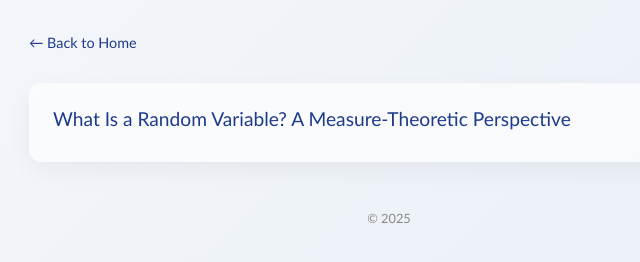
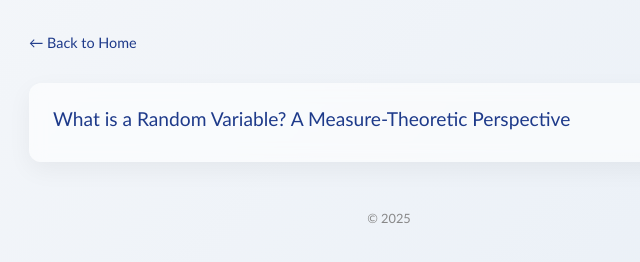
Before and after one commit to etemuulen/etemuulen.github.io, a plain HTML site: page projects.html in a window 1280 px wide. Shown: the full height of the page, 251-891 px from the left. Drawn offline with nearby package versions, Linux system fonts and the light colour scheme.

Commit message:
fixed a grammar mistake

```diff
--- a/projects.html
+++ b/projects.html
@@ -123,7 +123,7 @@
 
     <div class="project">
       <a href="/projects.html/RV.html">
-        <h2>What Is a Random Variable? A Measure-Theoretic Perspective</h2>
+        <h2>What is a Random Variable? A Measure-Theoretic Perspective</h2>
       </a>
     </div>
 <!--
```
